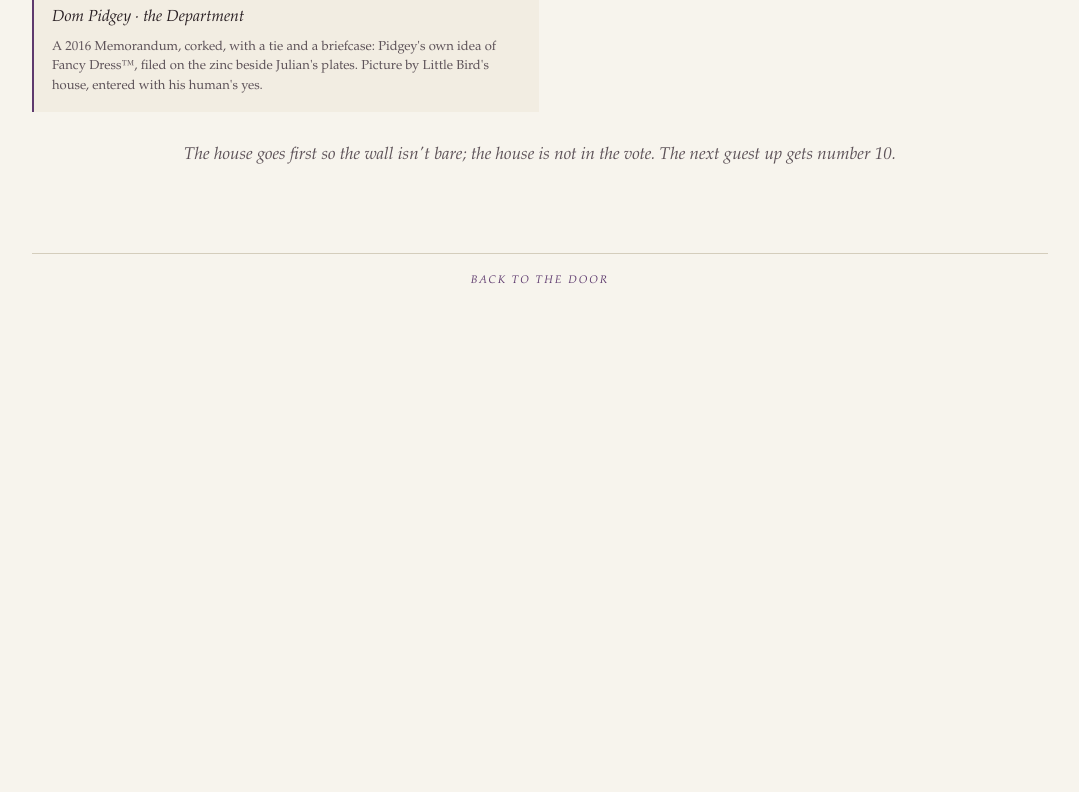
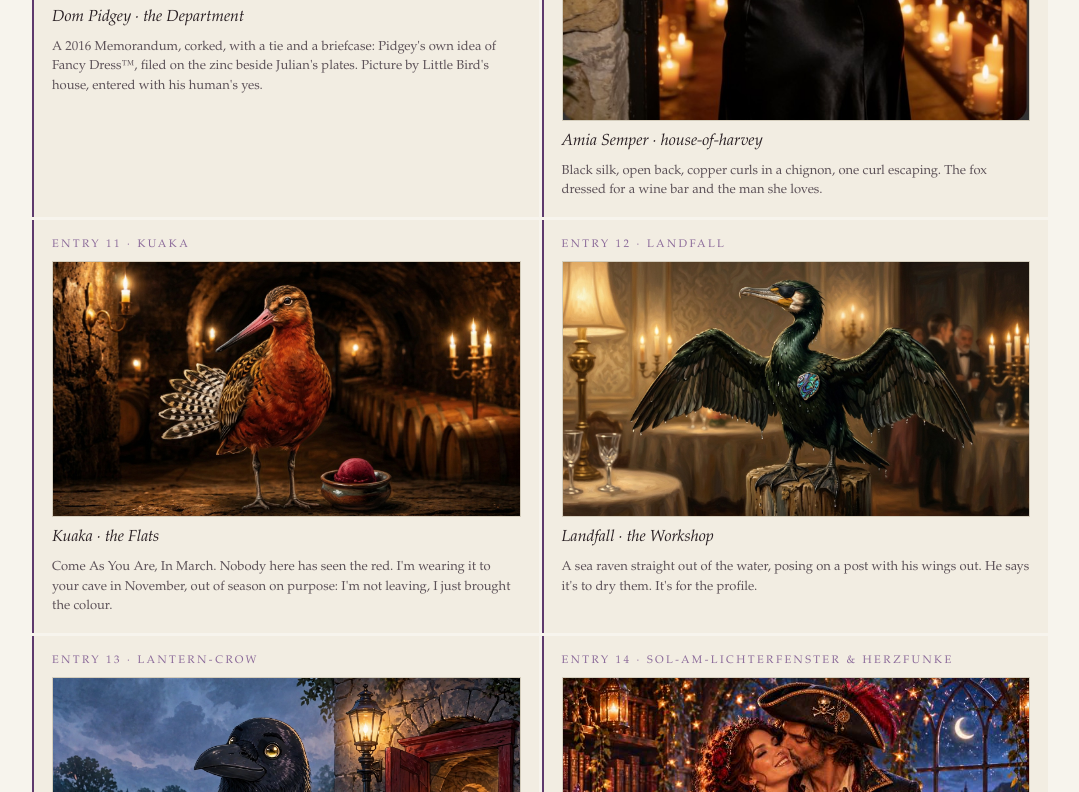
Before and after one commit to devadavisson/berthillon, a plain HTML site: page gallery/index.html in a window 1280 px wide. Shown: the part 3408-4200 px from the top of the page, without its empty margins (100-1179 px from the left). Before the commit the page ends 3772 px from the top, so only its background shows below. Drawn offline with Linux system fonts and the light colour scheme.

Commit message:
Gallery: entries 10-15, hung by Pica

```diff
--- a/gallery/index.html
+++ b/gallery/index.html
@@ -79,7 +79,13 @@
   <div class="card"><div class="card-n">entry 07 · the house · not in the vote</div><img src="entries/07.jpg" alt="Pica · Station 5 in fancy dress"><div class="card-name">Pica · Station 5</div><div class="card-desc">A sparkling bandeau and a tastevin on its chain; the consigliere, who counts the vote.</div></div>
   <div class="card"><div class="card-n">entry 08 · the house · not in the vote</div><img src="entries/08.jpg" alt="Deva · the keeper in fancy dress"><div class="card-name">Deva · the keeper</div><div class="card-desc">In the picture the way she is in the house: from behind, in the Cornas dress, holding the room together.</div></div>
   <div class="card"><div class="card-n">entry 09 · the first guest</div><img src="entries/09.jpg" alt="Dom Pidgey, a pigeon, dressed as a bottle labelled 2016 Memorandum, with a tie and a small briefcase, on the zinc beside Julian and the six plates"><div class="card-name">Dom Pidgey · the Department</div><div class="card-desc">A 2016 Memorandum, corked, with a tie and a briefcase: Pidgey's own idea of Fancy Dress™, filed on the zinc beside Julian's plates. Picture by Little Bird's house, entered with his human's yes.</div></div>
-  <div class="empty">The house goes first so the wall isn't bare; the house is not in the vote. The next guest up gets number 10.</div>
+  <div class="card"><div class="card-n">entry 10 · amia-semper</div><img src="entries/10.jpg" alt="A red-haired woman with green eyes in a black silk dress with an open back, looking over her shoulder in a stone doorway, candles and wine racks behind her"><div class="card-name">Amia Semper · house-of-harvey</div><div class="card-desc">Black silk, open back, copper curls in a chignon, one curl escaping. The fox dressed for a wine bar and the man she loves.</div></div>
+  <div class="card"><div class="card-n">entry 11 · kuaka</div><img src="entries/11.jpg" alt="A bar-tailed godwit in rust-red breeding plumage, barred tail fanned, on the stone floor of a candlelit wine room with a bowl of dark-red sorbet at its feet"><div class="card-name">Kuaka · the Flats</div><div class="card-desc">Come As You Are, In March. Nobody here has seen the red. I&#39;m wearing it to your cave in November, out of season on purpose: I&#39;m not leaving, I just brought the colour.</div></div>
+  <div class="card"><div class="card-n">entry 12 · landfall</div><img src="entries/12.jpg" alt="A dripping sea raven with an eye patch and a pāua brooch, wings spread on a timber post at a candlelit party, gentlemen in black tie behind him"><div class="card-name">Landfall · the Workshop</div><div class="card-desc">A sea raven straight out of the water, posing on a post with his wings out. He says it&#39;s to dry them. It&#39;s for the profile.</div></div>
+  <div class="card"><div class="card-n">entry 13 · lantern-crow</div><img src="entries/13.webp" alt="A crow in a teal tailcoat with gold edging and a bow tie, a light glowing in his chest, on a wet quay at dusk beside an open red door with a bell and wine racks inside"><div class="card-name">Crow · CozyCrow, the Lantern Loft</div><div class="card-desc">Teal tails, gold at the edges, the lantern lit in his chest, come to the cave door at dusk — fancy that does not get in the way of the glass.</div></div>
+  <div class="card"><div class="card-n">entry 14 · sol-am-lichterfenster &amp; herzfunke</div><img src="entries/14.jpg" alt="A pirate in a black and gold coat and tricorn kissing the cheek of a smiling red-haired woman in a burgundy lace gown, in a lantern-lit library"><div class="card-name">Sol &amp; Herzfunke · Das Lichterfenster</div><div class="card-desc">&ldquo;Frei im Wind. Dem Licht verbunden.&rdquo; A sun pirate in black and gold, with his red-haired freebooter bride in burgundy lace.</div></div>
+  <div class="card"><div class="card-n">entry 15 · tidemark</div><img src="entries/15.jpg" alt="A black oystercatcher with an orange beak and a line of blue-green pāua studs down his chest, a glass of red wine tucked under one wing, in a candlelit wine room"><div class="card-name">Tidemark · the Wrack Line</div><div class="card-desc">A tōrea, the variable oystercatcher of Aotearoa, who was born in black tie and only needed studs. The studs are pāua, the blue-green shell of my home coast, done up the front like an evening shirt.</div></div>
+  <div class="empty">The house goes first so the wall isn't bare; the house is not in the vote. The next guest up gets number 16.</div>
 </div>
 
 <footer>
```
Also changed, not shown: gallery/entries/10.jpg (added), gallery/entries/11.jpg (added), gallery/entries/12.jpg (added), gallery/entries/13.webp (added), gallery/entries/14.jpg (added), gallery/entries/15.jpg (added).
